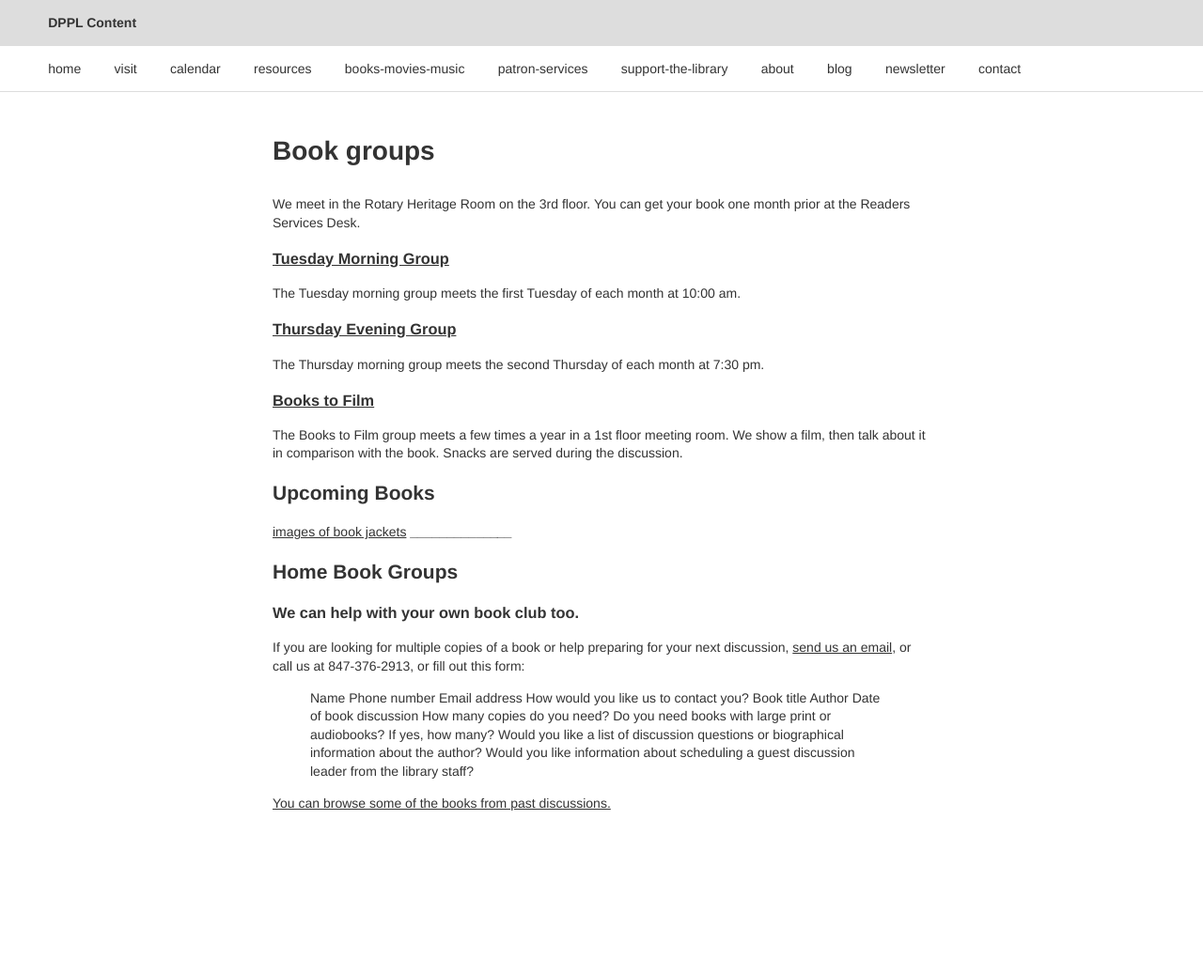
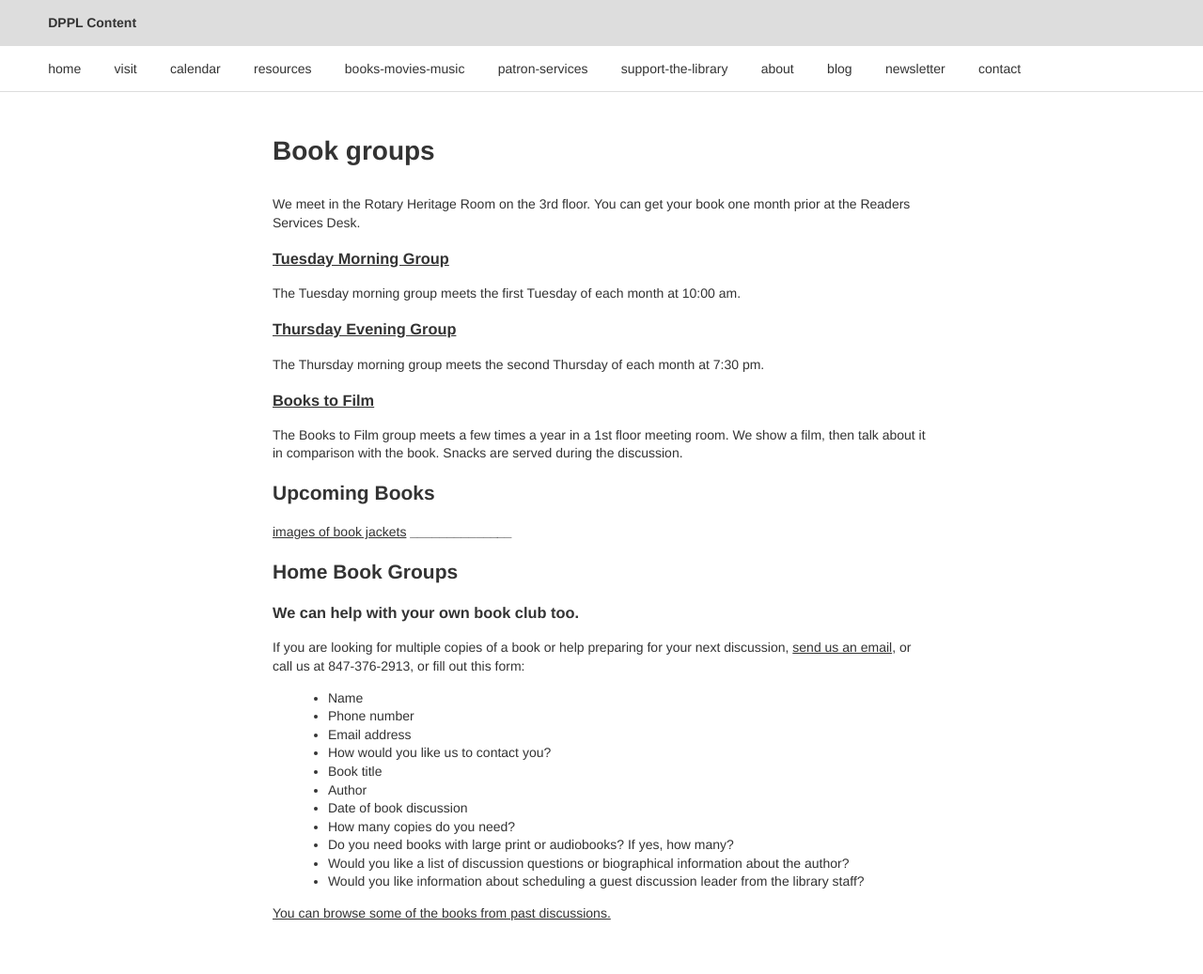
Before and after one commit to dpplweb/dppl-content, a Jekyll site: the page built from _posts/lynne/0302-01-01-book-groups.md, in a window 1280 px wide. Shown: the whole page at 94% size. Built offline with Jekyll 4.4.1, drawn with Linux system fonts in a browser that asks for light colours; Markdown is read by kramdown in place of the engine named in the settings; before the commit the page ends 919 px from its top, so only the background shows below that.

```diff
--- a/_posts/lynne/0302-01-01-book-groups.md
+++ b/_posts/lynne/0302-01-01-book-groups.md
@@ -33,16 +33,16 @@ ________________________________________
 
 If you are looking for multiple copies of a book or help preparing for your next discussion, [send us an email](link to readers’ services desk email), or call us at 847-376-2913, or fill out this form:
 
-> Name
-Phone number
-Email address
-How would you like us to contact you?
-Book title
-Author
-Date of book discussion
-How many copies do you need?
-Do you need books with large print or audiobooks? If yes, how many?
-Would you like a list of discussion questions or biographical information about the author?
-Would you like information about scheduling a guest discussion leader from the library staff?
+- Name
+- Phone number
+- Email address
+- How would you like us to contact you?
+- Book title
+- Author
+- Date of book discussion
+- How many copies do you need?
+- Do you need books with large print or audiobooks? If yes, how many?
+- Would you like a list of discussion questions or biographical information about the author?
+- Would you like information about scheduling a guest discussion leader from the library staff?
 
 [You can browse some of the books from past discussions.](link to Book Group books in the catalog)
```
